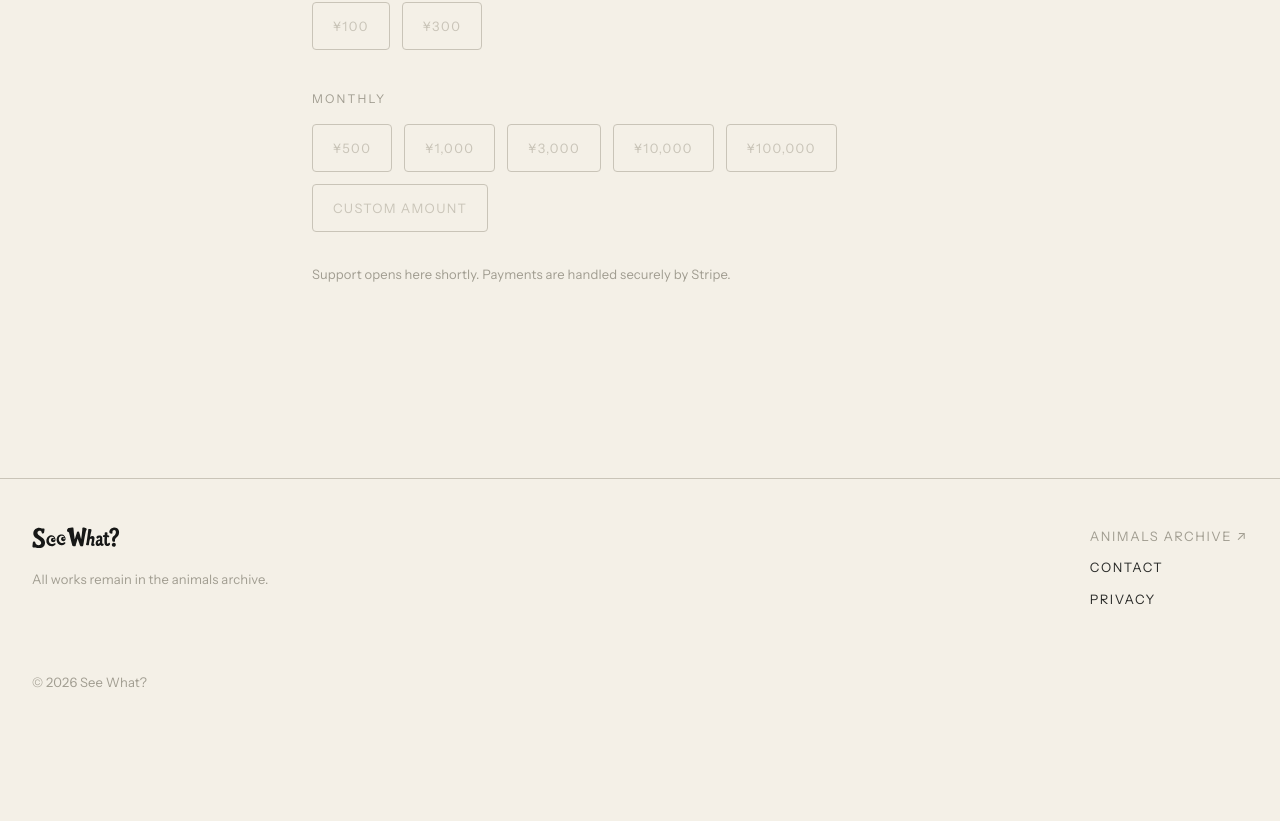
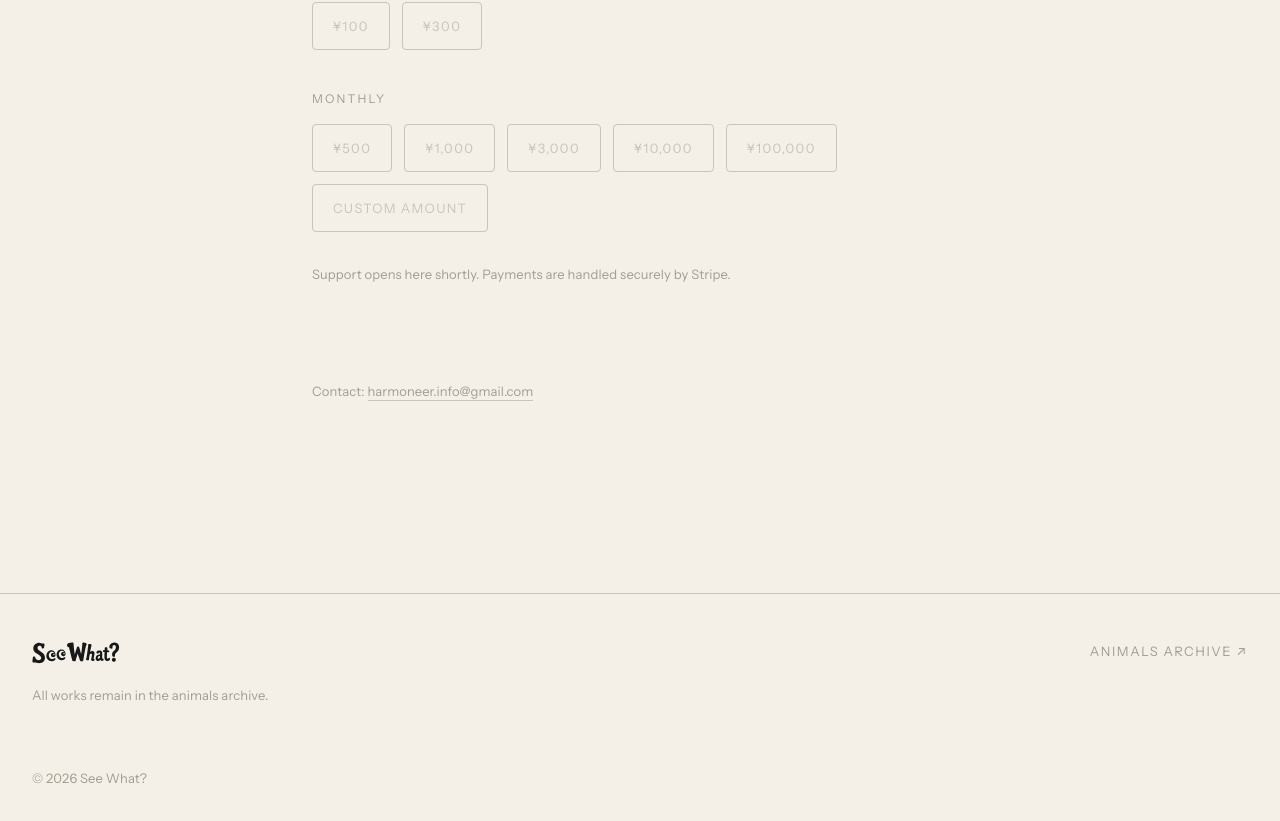
Before and after one commit to haruo-records/see-what-animals, a Next.js app: page /support in a window 1280 px wide. Shown: the part 2060-2881 px from the top of the page. Before the commit the page ends 2801 px from the top, so only its background shows below. Built offline with nearby package versions, Linux system fonts and the light colour scheme; no server answers.

Commit message:
footer update

```diff
--- a/app/support/page.tsx
+++ b/app/support/page.tsx
@@ -5,6 +5,7 @@ import { PageShell } from "@/components/layout/page-shell";
 import { Divider } from "@/components/ui/divider";
 import { ArrowLink } from "@/components/ui/arrow-link";
 import { SupportOptions } from "@/components/support/support-options";
+import { ContactEmail } from "@/components/support/contact-email";
 
 export const metadata: Metadata = {
   title: "Support",
@@ -125,18 +126,11 @@ export default function SupportPage() {
           <SupportOptions idSuffix="bottom" />
         </div>
 
-        {siteSettings.supportEmail ? (
-          <p className="mt-10 text-caption leading-relaxed text-muted">
-            Prefer another way? Write to{" "}
-            <a
-              href={`mailto:${siteSettings.supportEmail}`}
-              className="border-b border-stone pb-px transition-colors hover:border-charcoal hover:text-charcoal"
-            >
-              {siteSettings.supportEmail}
-            </a>
-            .
-          </p>
-        ) : null}
+        {/* Contact — quiet, page-bottom, minimal. Not a primary path; just a
+            small muted line after everything else, with generous space above. */}
+        <div className="mt-24">
+          <ContactEmail />
+        </div>
       </PageShell>
     </section>
   );
--- /dev/null
+++ b/components/support/contact-email.tsx
@@ -0,0 +1,41 @@
+"use client";
+
+import { useEffect, useState } from "react";
+
+/**
+ * CONTACT — the single, quiet contact point at the foot of the Support page.
+ * Deliberately understated: not a heading, not a button, not a card; just a small
+ * muted line for the few who look for it.
+ *
+ * The address is assembled from character codes at runtime, so the literal
+ * "…@gmail.com" string never appears in the HTML source or the JS bundle as
+ * plain text (a light anti-scrape measure). It renders only after mount, so it is
+ * absent from the server HTML too. No dangerouslySetInnerHTML; nothing untrusted
+ * is interpolated, so there is no XSS surface.
+ */
+const CODES = [
+  104, 97, 114, 109, 111, 110, 101, 101, 114, 46, 105, 110, 102, 111, 64, 103, 109, 97, 105, 108,
+  46, 99, 111, 109,
+]; // harmoneer.info (at) gmail (dot) com
+
+export function ContactEmail() {
+  const [address, setAddress] = useState<string | null>(null);
+
+  useEffect(() => {
+    setAddress(String.fromCharCode(...CODES));
+  }, []);
+
+  return (
+    <p className="text-caption text-muted">
+      Contact:{" "}
+      {address ? (
+        <a
+          href={`mailto:${address}`}
+          className="border-b border-stone pb-px text-muted transition-colors duration-micro hover:border-charcoal hover:text-charcoal"
+        >
+          {address}
+        </a>
+      ) : null}
+    </p>
+  );
+}
--- a/data/navigation.ts
+++ b/data/navigation.ts
@@ -45,7 +45,11 @@ export const legalNav: NavItem[] = [
   { label: "Privacy", href: "/privacy", enabled: true },
 ];
 
-/** Footer-only utility. The archive is where the works themselves live. */
+/**
+ * Footer-only utility. Deliberately just the archive now — Contact moved to the
+ * foot of the Support page, and Privacy lives in the left drawer (legalNav), so
+ * neither is duplicated here.
+ */
 export const footerNav: NavItem[] = [
   {
     label: "animals Archive",
@@ -53,6 +57,4 @@ export const footerNav: NavItem[] = [
     external: true,
     enabled: true,
   },
-  { label: "Contact", href: "/contact", enabled: true },
-  { label: "Privacy", href: "/privacy", enabled: true },
 ];
--- a/data/site-settings.ts
+++ b/data/site-settings.ts
@@ -25,11 +25,8 @@ export const siteSettings = {
    * people arrive via SNS, so X / Instagram are added later once press or
    * word-of-mouth traffic grows.
    */
-  noteUrl: process.env.NEXT_PUBLIC_NOTE_URL ?? "https://note.com/",
-  substackUrl: process.env.NEXT_PUBLIC_SUBSTACK_URL ?? "https://substack.com/",
-
-  /** Quiet fallback contact on the Support page (optional). */
-  supportEmail: process.env.NEXT_PUBLIC_SUPPORT_EMAIL ?? "",
+  noteUrl: process.env.NEXT_PUBLIC_NOTE_URL ?? "https://note.com/haruo_harmoneer",
+  substackUrl: process.env.NEXT_PUBLIC_SUBSTACK_URL ?? "https://substack.com/@haruoharmoneer",
 
   /** Session clock. Change to alter how status is derived. */
   timezone: "Asia/Tokyo",
```
Also changed, not shown: 1 other file (tests, documents, lock files or other folders).
